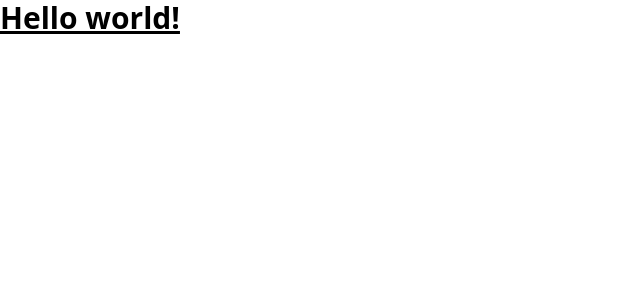
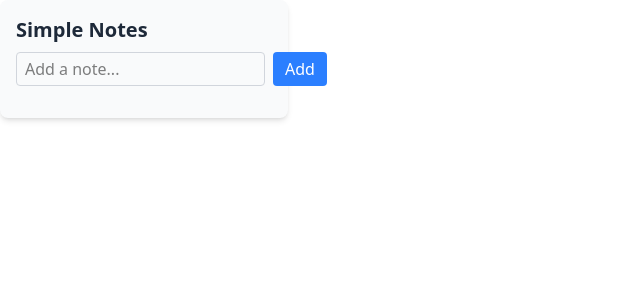
Before and after one commit to jinuscript/chrome-extension-tutorial, a React (Vite) app: page / in a window 1280 px wide. Shown: the top 300 px of the page, without its empty margins (0-640 px from the left). Built offline with nearby package versions, Linux system fonts and the light colour scheme.

Commit message:
feat: 앱 UI 완성

```diff
--- a/src/App.tsx
+++ b/src/App.tsx
@@ -1,7 +1,29 @@
+import { useState } from "react";
+
 const App = () => {
+  const [text, setText] = useState("");
+
+  const addNote = () => {};
+
   return (
-    <div>
-      <h1 className="text-3xl font-bold underline">Hello world!</h1>
+    <div className="w-72 p-4 bg-gray-50 rounded-lg shadow-md font-sans">
+      <h2 className="text-xl font-bold mb-2 text-gray-800">Simple Notes</h2>
+
+      <div className="flex gap-2 mb-4">
+        <input
+          className="flex-1 border border-gray-300 rounded px-2 py-1 focus:outline-none"
+          type="text"
+          placeholder="Add a note..."
+          value={text}
+          onChange={(e) => setText(e.target.value)}
+        />
+        <button
+          className="bg-blue-500 text-white px-3 py-1 rounded hover:bg-blue-600"
+          onClick={addNote}
+        >
+          Add
+        </button>
+      </div>
     </div>
   );
 };
```
